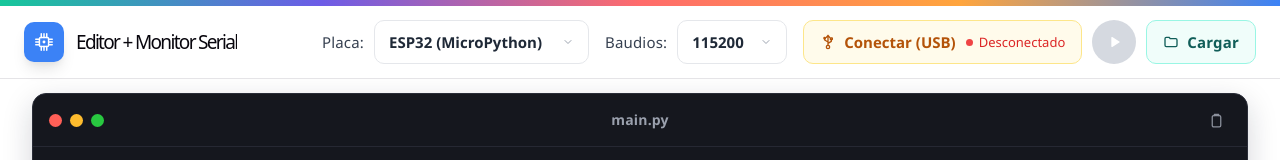
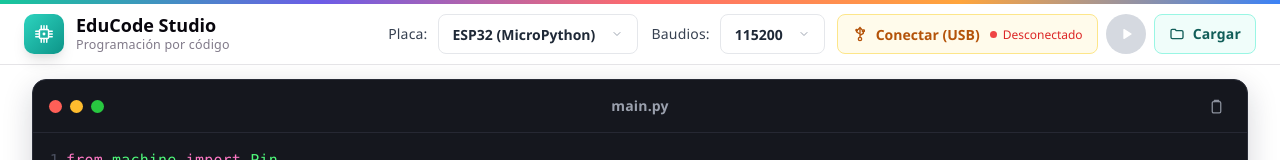
Before and after one commit to pocholowsd/EduWitCode, a React (Vite) app: page / in a window 1280 px wide. Shown: the top 160 px of the page. Built offline with nearby package versions, Linux system fonts and the light colour scheme; no server answers.

Commit message:
Ajuste header

```diff
--- a/src/App.css
+++ b/src/App.css
@@ -6,7 +6,7 @@
 }
 
 .app-steam-bar {
-  height: 6px;
+  height: 4px;
   width: 100%;
   flex-shrink: 0;
   background: var(--steam-gradient);
@@ -21,7 +21,7 @@
   justify-content: space-between;
   flex-wrap: wrap;
   gap: 16px;
-  padding: 14px 24px;
+  padding: 10px 24px;
   border-bottom: 1px solid var(--border);
   background: var(--bg);
   backdrop-filter: blur(8px);
@@ -39,10 +39,10 @@
   width: 40px;
   height: 40px;
   border-radius: 10px;
+  background: linear-gradient(135deg, #2dd4bf, #0d9488);
   display: flex;
   align-items: center;
   justify-content: center;
-  background: var(--steam-math);
   color: #fff;
   box-shadow: var(--shadow);
 }
@@ -57,10 +57,16 @@
   flex-shrink: 0;
 }
 
+.app-brand-text {
+  min-width: 0;
+}
+
 .app-brand-title {
   margin: 0;
-  font-size: 19px;
+  font-size: 18px;
+  font-weight: 700;
   line-height: 1.2;
+  letter-spacing: 0;
   white-space: nowrap;
   overflow: hidden;
   text-overflow: ellipsis;
@@ -70,7 +76,8 @@
   display: block;
   color: var(--text);
   font-size: 12.5px;
-  opacity: 0.75;
+  line-height: 1.3;
+  opacity: 0.85;
 }
 
 .app-main {
--- a/src/App.jsx
+++ b/src/App.jsx
@@ -21,8 +21,9 @@ function AppShell() {
           <div className="app-brand-badge">
             <BrandIcon />
           </div>
-          <div>
-            <h1 className="app-brand-title">Editor + Monitor Serial</h1>
+          <div className="app-brand-text">
+            <h1 className="app-brand-title">EduCode Studio</h1>
+            <span className="app-brand-subtitle">Programación por código</span>
           </div>
         </div>
         <div id="app-header-actions" className="app-header-actions" />
--- a/src/components/ea-editor/ea-editor.css
+++ b/src/components/ea-editor/ea-editor.css
@@ -38,20 +38,20 @@
 
 /* Pantalla completa: selects y botones con texto, igual que el editor de bloques */
 @media (min-width: 1280px) {
-    .ea-toolbar { gap: 10px; }
+    .ea-toolbar { gap: 8px; }
     .ea-toolbar .tb-label { display: inline; }
-    .ea-toolbar .tb-btn { width: auto; height: 44px; gap: 8px; padding: 0 16px; border-radius: 10px; font-size: 15px; font-weight: 600; white-space: nowrap; }
-    .ea-toolbar .tb-play { width: 44px; height: 44px; }
+    .ea-toolbar .tb-btn { width: auto; height: 40px; gap: 8px; padding: 0 14px; border-radius: 8px; font-size: 14px; font-weight: 600; white-space: nowrap; }
+    .ea-toolbar .tb-play { width: 40px; height: 40px; }
 
     .ea-toolbar .tb-settings { order: 0; }
     .ea-toolbar .tb-settings-toggle { display: none; }
-    .ea-toolbar .tb-settings-panel { display: flex; position: static; flex-direction: row; align-items: center; gap: 16px; width: auto; padding: 0 6px 0 0; background: none; border: none; box-shadow: none; }
+    .ea-toolbar .tb-settings-panel { display: flex; position: static; flex-direction: row; align-items: center; gap: 14px; width: auto; padding: 0 4px 0 0; background: none; border: none; box-shadow: none; }
     .ea-toolbar .tb-field { flex-direction: row; align-items: center; gap: 10px; }
-    .ea-toolbar .tb-field label { font-size: 15px; }
-    .ea-toolbar .tb-field select { width: auto; min-width: 215px; height: 44px; font-size: 15px; }
-    .ea-toolbar .tb-field-baud select { min-width: 110px; }
+    .ea-toolbar .tb-field label { font-size: 14px; }
+    .ea-toolbar .tb-field select { width: auto; min-width: 200px; height: 40px; border-radius: 8px; font-size: 14px; }
+    .ea-toolbar .tb-field-baud select { min-width: 100px; }
 
-    .ea-toolbar .tb-connect .tb-status { position: static; align-items: center; gap: 6px; margin-left: 2px; font-size: 13px; font-weight: 500; color: #dc2626; }
+    .ea-toolbar .tb-connect .tb-status { position: static; align-items: center; gap: 6px; margin-left: 2px; font-size: 12px; font-weight: 500; color: #dc2626; }
     .ea-toolbar .tb-connect .tb-status-dot { width: 7px; height: 7px; border: none; }
     .ea-toolbar .tb-connect.is-connected .tb-status { color: #059669; }
 }
```
